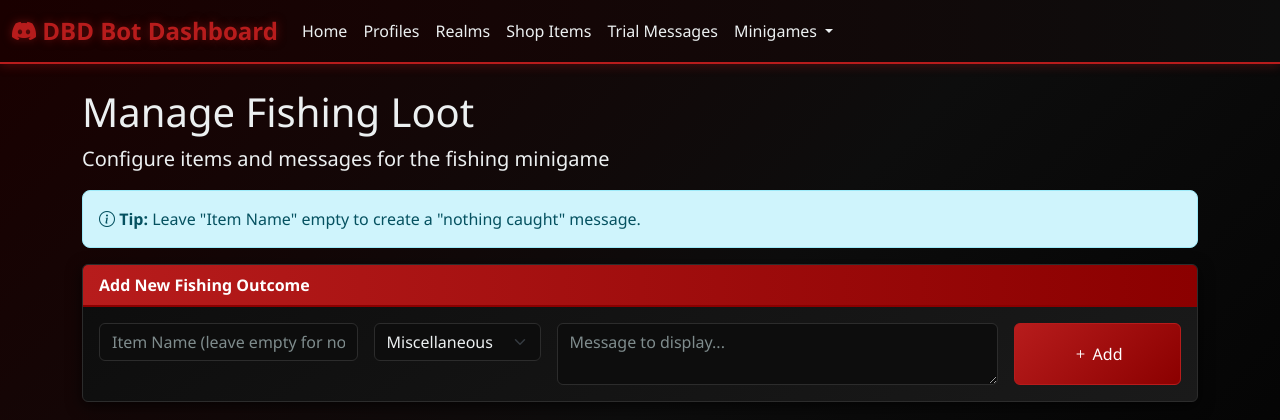
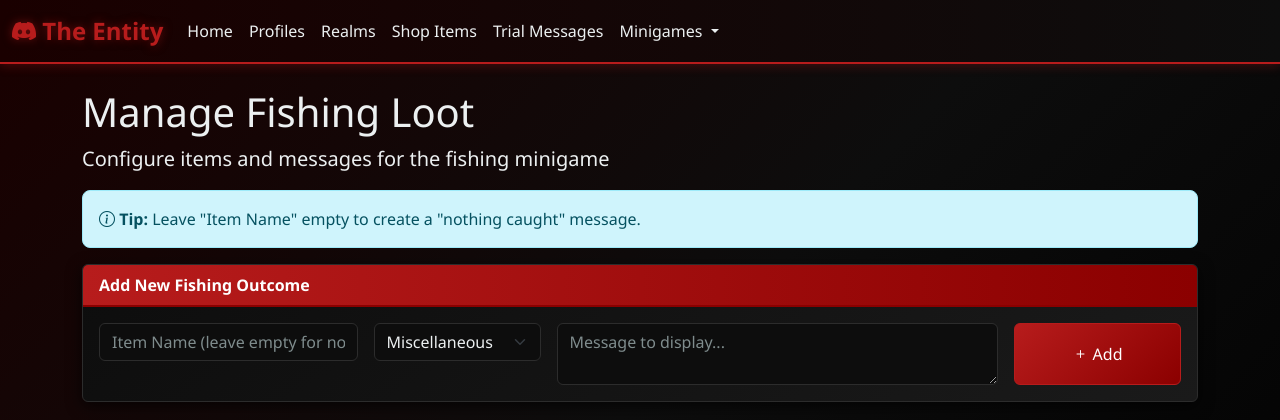
Before and after one commit to mothsnyx/entity, a Flask app: page /fishing in a window 1280 px wide. Shown: the top 420 px of the page. Run offline with Flask 3, Linux system fonts and the light colour scheme; the visitor is signed in with stand-in values (Sample User, id 1); data comes from the database, SQL or seed files in the repository.

Commit message:
Update base.html

```diff
--- a/templates/base.html
+++ b/templates/base.html
@@ -194,7 +194,7 @@
     <nav class="navbar navbar-expand-lg navbar-dark">
         <div class="container-fluid">
             <a class="navbar-brand" href="/">
-                <i class="bi bi-discord"></i> DBD Bot Dashboard
+                <i class="bi bi-discord"></i> The Entity
             </a>
             <button class="navbar-toggler" type="button" data-bs-toggle="collapse" data-bs-target="#navbarNav">
                 <span class="navbar-toggler-icon"></span>
```
